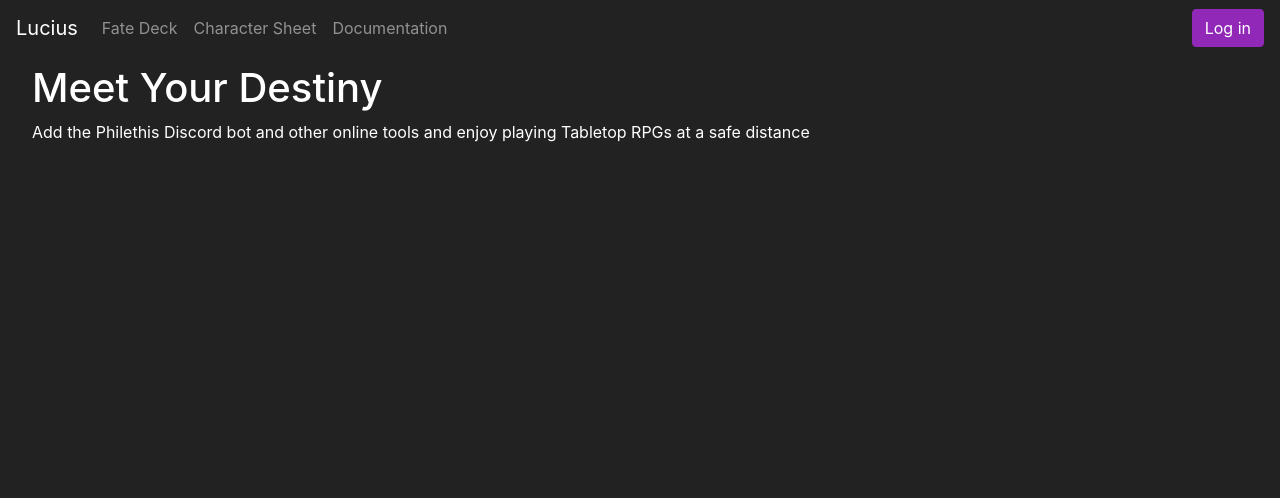
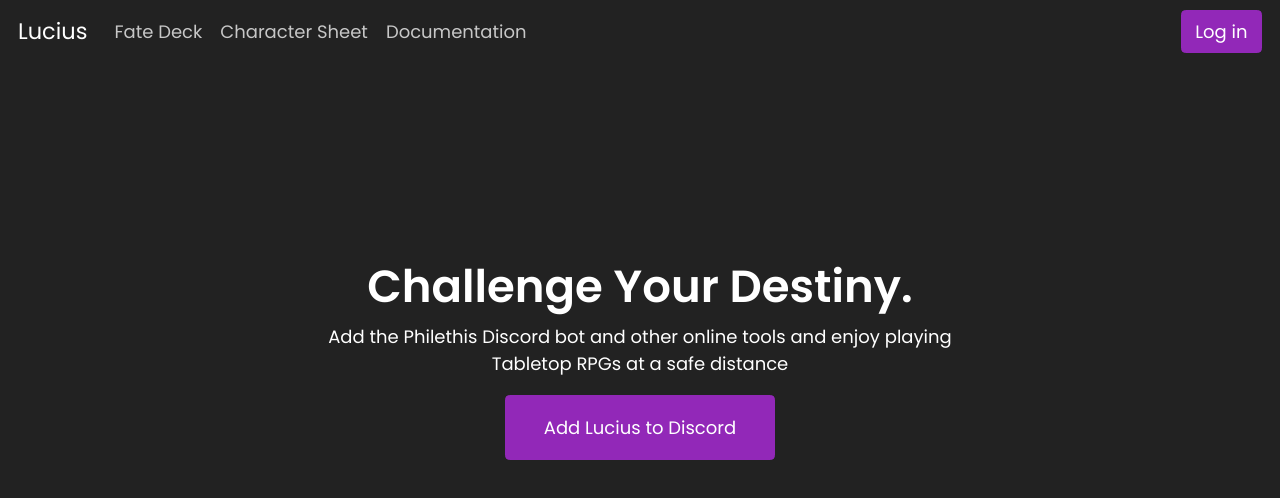
Before and after one commit to ShrikeFound/lucius, a React app: page / in a window 1280 px wide. Built offline with nearby package versions, Linux system fonts and the light colour scheme; some packages are replaced by stand-ins of ours; no server answers.

Commit message:
added discord link

```diff
--- a/src/components/Header.js
+++ b/src/components/Header.js
@@ -35,8 +35,8 @@
       <Navbar.Toggle aria-controls="basic-navbar-nav" />
       <Navbar.Collapse id="basic-navbar-nav">
         <Nav className="mr-auto">
-          <Link className="nav-link" to="/features">Fate Deck</Link>
-          <Link className="nav-link" to="/features">Character Sheet</Link>
+          <Link className="nav-link" to="/fate-deck">Fate Deck</Link>
+          <Link className="nav-link" to="/character-sheet">Character Sheet</Link>
           <Link className="nav-link" to="/documentation">Documentation</Link>
         </Nav>
 
--- a/src/components/LandingPage.js
+++ b/src/components/LandingPage.js
@@ -1,11 +1,14 @@
 import React from 'react'
-import { Jumbotron,Image } from 'react-bootstrap'
+import { Jumbotron,Container } from 'react-bootstrap'
 const LandingPage = () => {
   return (
     <>
-      <Jumbotron className = "bg-dark text-white bg-image" style={{height: "90vh"}}>
-        <h1>Meet Your Destiny</h1>
-        <p>Add the Philethis Discord bot and other online tools and enjoy  playing Tabletop RPGs at a safe distance</p>
+      <Jumbotron className = "bg-dark text-white d-flex text-center align-items-center" style={{height: "90vh"}}>
+        <Container className="text-container">
+          <h1>Challenge Your Destiny.</h1>
+          <p>Add the Philethis Discord bot and other online tools and enjoy  playing Tabletop RPGs at a safe distance</p>
+          <a className="btn btn-primary btn-hero" href="https://discord.com/oauth2/authorize?client_id=INSERT_CLIENT_ID_HERE&scope=bot&permissions=658496" target="_blank" rel='noreferrer'>Add Lucius to Discord</a>
+        </Container>
       </Jumbotron>
     </>
   )
--- a/src/custom.scss
+++ b/src/custom.scss
@@ -1,3 +1,4 @@
+@import url("https://fonts.googleapis.com/css2?family=Poppins:wght@100;300;400;600&display=swap");
 $theme-colors: (
   "primary": #9228b8,
   "dark": #222,
@@ -6,6 +7,37 @@
 
 @import "~bootstrap/scss/bootstrap.scss";
 
+html {
+  font-size: 18px;
+}
+
 body {
   background-color: var(--dark);
+  font-family: "Poppins", sans-serif;
 }
+
+h1,
+h2 {
+  font-weight: 600;
+}
+
+.btn {
+  &.btn-primary {
+    &.btn-hero {
+      padding: 1rem 2.1rem;
+    }
+  }
+}
+
+.text-container {
+  max-width: 60ch;
+}
+
+.nav-link {
+  color: rgba(255, 255, 255, 0.75) !important;
+  transition: all ease-in-out 250ms;
+}
+
+.nav-link:hover {
+  color: rgba(255, 255, 255, 1) !important;
+}
```
